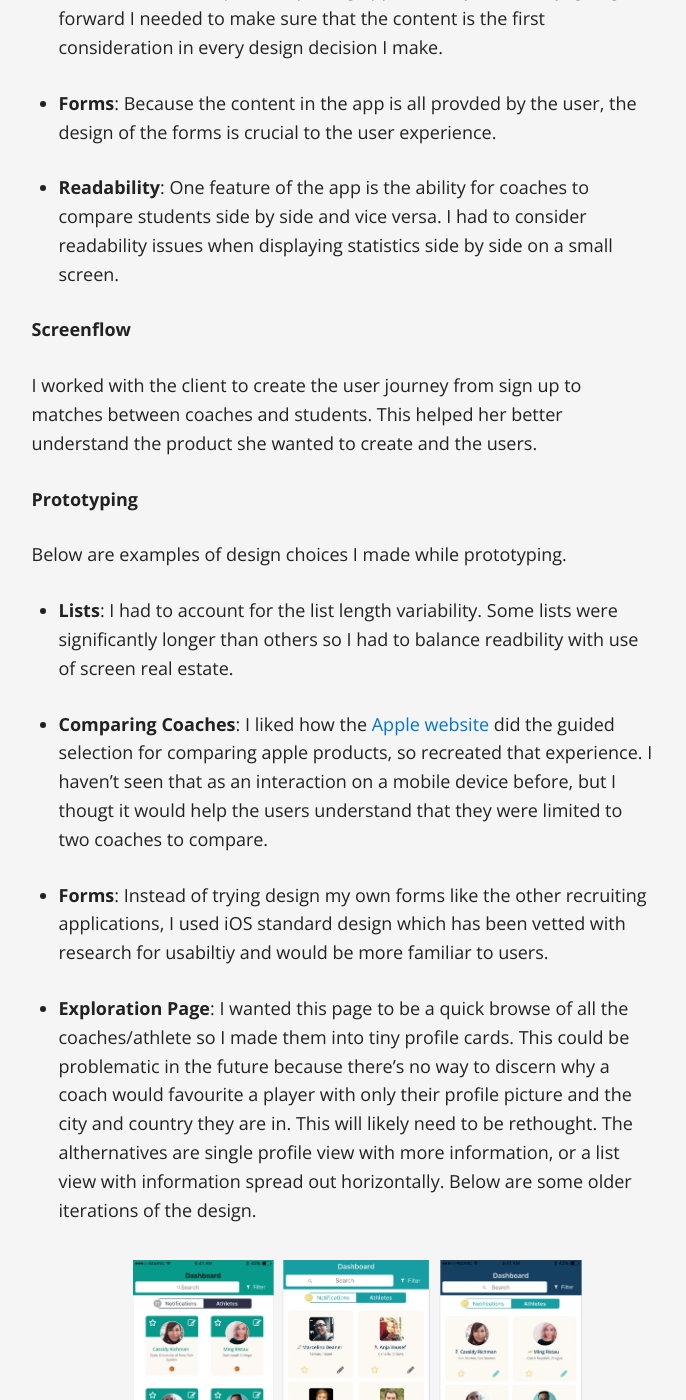
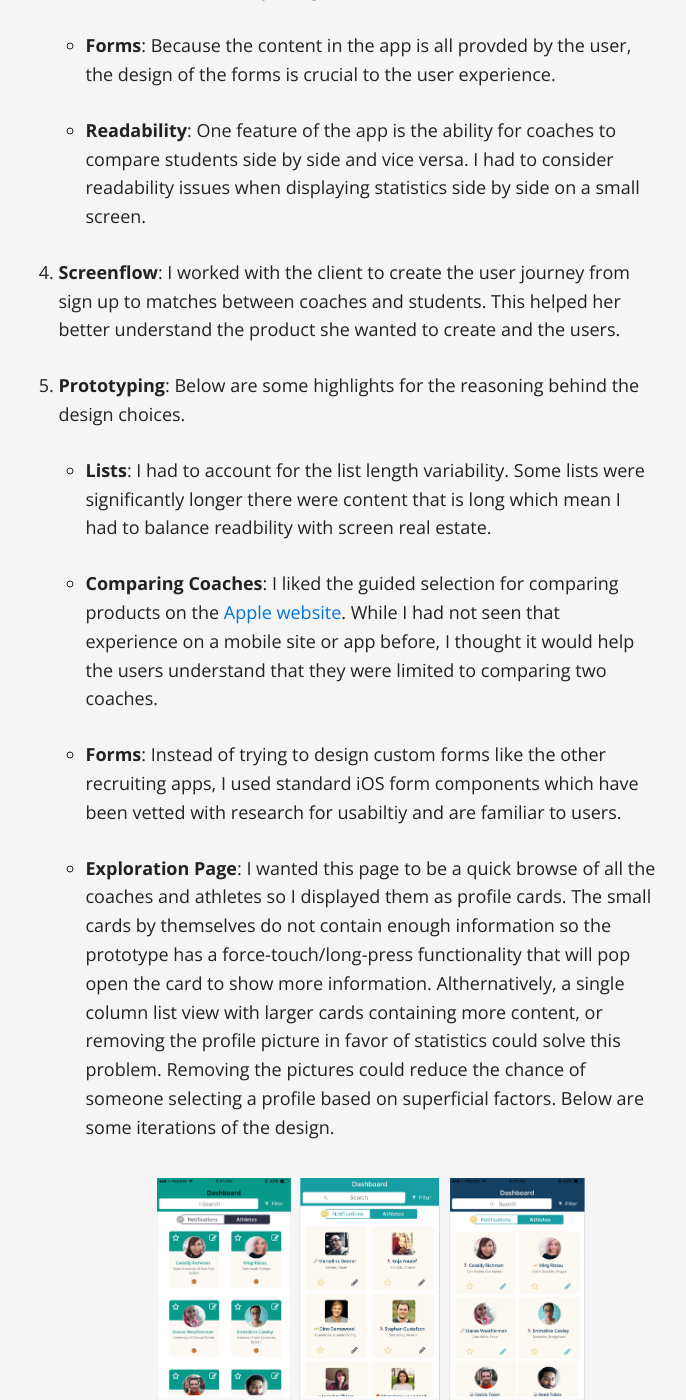
Before and after one commit to wailingwombat/wailingwombat.github.io, a Jekyll site: the page built from projects/pass-sport.md, in a window 1280 px wide and 1400 px high, scrolled down 1410 px. Shown: the whole window, without its empty margins (296-982 px from the left). Built offline with Jekyll 4.4.1, drawn with Linux system fonts in a browser that asks for light colours; some of the changed text lies outside the part shown.

Commit message:
finished editing pass-sport.md

```diff
--- a/projects/pass-sport.md
+++ b/projects/pass-sport.md
@@ -5,58 +5,48 @@ title: PassSport
 
 ![pass-sport](/images/bigshots-pass.png)
 
-An iOS App [prototype](https://app.atomic.io/d/aW2RvfdaIzyT). The app connects international student athletes with US coaches for college sports recruitment. This project helped the client better understand her app and vet the overall idea before committing significant resources to develop an entire mobile application.
+**Project**: An iOS App [prototype](https://app.atomic.io/d/aW2RvfdaIzyT). The app connects international student athletes with US coaches for college sports recruitment. This project helped the client better understand her app and vet the overall idea before committing significant resources to develop an entire mobile application.
 
 **Goal**: Create a hi-fidilty prototype that a developer could reference while building the real app.
 
 **Role**: Designer
 
-#### Process
+**Process**:
 
-**Research**
+1. **Research**: After some competitive analysis, I found that the main design issue with sports recruiting apps is that they use long and clunky forms. For example, fields are often too small and dropdowns are too wide. During the design process I focused on making the forms as user-friendly as possible.
 
-After some competitive analysis, I found that the main design issue with sports recruiting apps is that they use long and clunky forms. For example, fields are often too small and dropdowns are too wide. During the design process I focused on making the forms as user-friendly as possible.
+2. **Wireframing**: When I began working on the project, wireframes had already been created. I updated the the elements that were not user friendly like cramped buttons, illogical screen flows, etc. The wireframes used placeholder text; however, because the app is meant to display a significant amount of specialized data, sports statistics and academic credentials, I updated them to use realistic dummy text. With the text in place, I then rearranged the UI elements to accommodate it.
 
-**Wireframing**
+3. **Insights from Wireframes and Research**
 
-When I began working on the project, wireframes had already been created. I updated the the elements that were not user friendly like cramped buttons, illogical screen flows, etc. The wireframes used placeholder text; however, because the app is meant to display a significant amount of specialized data, sports statistics and academic credentials, I updated them to use realistic dummy text. With the text in place, I then rearranged the UI elements to accommodate it.
+    - **Content**: Because sports reqruiting apps are very text heavy, going forward I needed to make sure that the content is the first consideration in every design decision I make.
 
-**Insights from Wireframes and Research**
+    - **Forms**: Because the content in the app is all provded by the user, the design of the forms is crucial to the user experience.
 
-- **Content**: Because sports reqruiting apps are very text heavy, going forward I needed to make sure that the content is the first consideration in every design decision I make.
+    - **Readability**: One feature of the app is the ability for coaches to compare students side by side and vice versa. I had to consider readability issues when displaying statistics side by side on a small screen.
 
-- **Forms**: Because the content in the app is all provded by the user, the design of the forms is crucial to the user experience.
+4. **Screenflow**: I worked with the client to create the user journey from sign up to matches between coaches and students. This helped her better understand the product she wanted to create and the users.
 
-- **Readability**: One feature of the app is the ability for coaches to compare students side by side and vice versa. I had to consider readability issues when displaying statistics side by side on a small screen.
+5.  **Prototyping**: Below are some highlights for the reasoning behind the design choices.
 
-**Screenflow**
+    - **Lists**: I had to account for the list length variability. Some lists were significantly longer there were content that is long which mean I had to balance readbility with screen real estate.
 
-I worked with the client to create the user journey from sign up to matches between coaches and students. This helped her better understand the product she wanted to create and the users.
+    - **Comparing Coaches**: I liked the guided selection for comparing products on the [Apple website](https://www.apple.com/mac/compare/). While I had not seen that experience on a mobile site or app before, I thought it would help the users understand that they were limited to comparing two coaches.
 
-**Prototyping**
+    - **Forms**: Instead of trying to design custom forms like the other recruiting apps, I used standard iOS form components which have been vetted with research for usabiltiy and are familiar to users.
 
-Below are examples of design choices I made while prototyping.
-
-- **Lists**: I had to account for the list length variability. Some lists were significantly longer than others so I had to balance readbility with use of screen real estate.
-
-- **Comparing Coaches**: I liked how the [Apple website](https://www.apple.com/mac/compare/) did the guided selection for comparing apple products, so recreated that experience. I haven't seen that as an interaction on a mobile device before, but I thougt it would help the users understand that they were limited to two coaches to compare.
-
-- **Forms**: Instead of trying design my own forms like the other recruiting applications, I used iOS standard design which has been vetted with research for usabiltiy and would be more familiar to users.
-
-- **Exploration Page**: I wanted this page to be a quick browse of all the coaches/athlete so I made them into tiny profile cards. This could be problematic in the future because there's no way to discern why a coach would favourite a player with only their profile picture and the city and country they are in. This will likely need to be rethought. The althernatives are single profile view with more information, or a list view with information spread out horizontally. Below are some older iterations of the design.
+    - **Exploration Page**: I wanted this page to be a quick browse of all the coaches and athletes so I displayed them as profile cards. The small cards by themselves do not contain enough information so the prototype has a force-touch/long-press functionality that will pop open the card to show more information. Althernatively, a single column list view with larger cards containing more content, or removing the profile picture in favor of statistics could solve this problem. Removing the pictures could reduce the chance of someone selecting a profile based on superficial factors. Below are some iterations of the design.
 ![pass-sport](/images/older-designs-pass.png)
 
 
-**Final Output**
-
+**Final Output**:
 See the [demo](https://app.atomic.io/d/aW2RvfdaIzyT)
 
-#### Learnings
+**Learnings**:
+- **Design around the content**. In this case of a sports application this is especially important since the content is the value proposition.
 
-- You should always **design around the content**, and in this case for a sport application this was especially important since the content is the value proposition.
+- **Generate realistic dummy data**. Seeing templates filled in with content of variable lengths can help expose the weaknesses of the design.
 
-- **Generate realistic dummy data**, this helps you see the variability in lengths when you design
+- **Don't reinvent the wheel**. Use the standard design experience when possible because it is backed by research and familiar to users.
 
-- **Don't reinvent the wheel**, use the standard design experience when possible
-
-- Work with your friend/stakeholder/client on what they want by **working on paper first**, this way you can quickly weed out the bad ideas, or figure the technical constraints so you’re not designing for something unrealistic. For example, she wanted to design a page to allow students to upload a sports reel video. I told her it would be better to allow the students to add a link from youtube/vimeo/etc. since you probally don't want to deal with hosting video content or risking a bad experience playing the video in-app.
+- **Work on paper first**. You can quickly weed out the bad ideas and figure out the technical constraints so you don't waste time. For example, my client wanted the app to include a way for students to upload a sports reel video. Because hosting video is difficult and expensive, I suggested that the app should simply allow students to include a link to a video on their profile.
```
